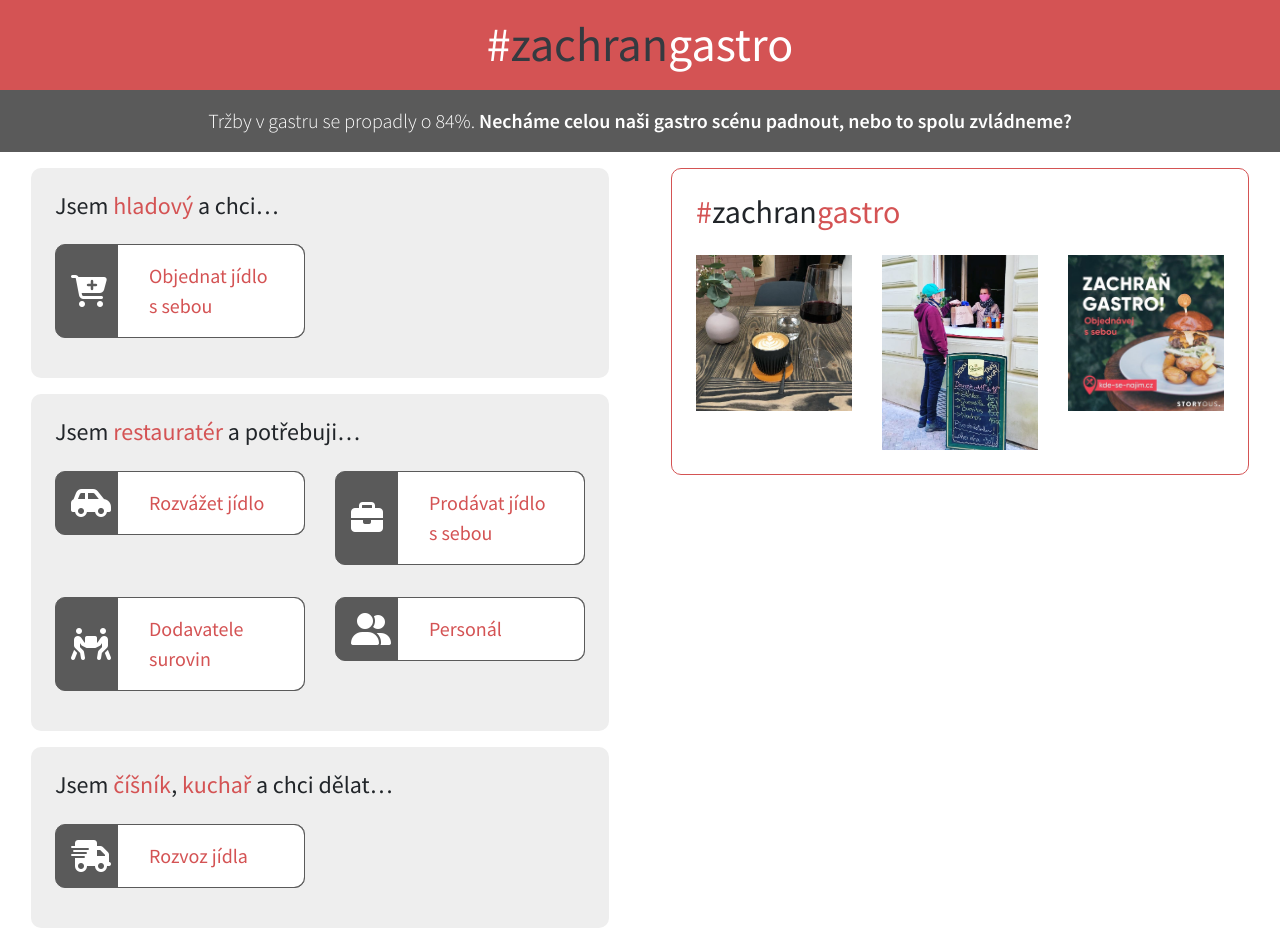
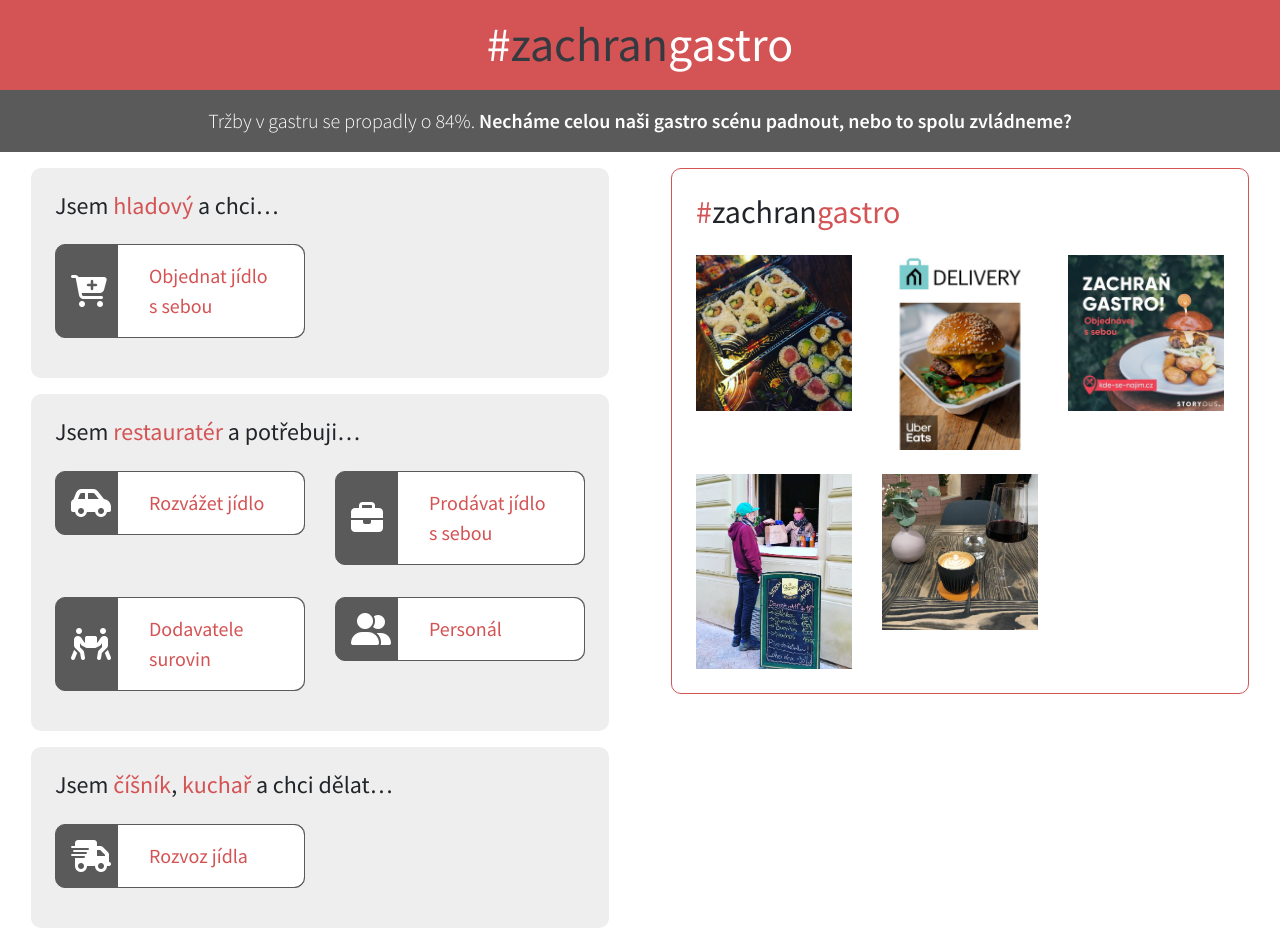
Before and after one commit to Storyous/zachrangastro, a Vue app: page / in a window 1280 px wide. Built offline with nearby package versions, Linux system fonts and the light colour scheme.

Commit message:
add Insta images, better UX - hover on links

```diff
--- a/src/components/GuidePost.vue
+++ b/src/components/GuidePost.vue
@@ -132,6 +132,7 @@ export default {};
     border-radius: 10px;
     border: 1px solid #5a5a5a;
     margin: 1rem 0 1rem 0;
+    cursor: pointer;
 
     .icon-section {
       border-radius: 10px 0 0 10px;
@@ -147,6 +148,8 @@ export default {};
     }
 
     &:hover {
+      background-color: darken(#5a5a5a, 15%);
+
       .text-section,
       .text-section:hover {
         background-color: #f8f8f8 !important;
@@ -155,6 +158,11 @@ export default {};
       p,
       p:hover {
         color: darken(#d45354, 20%);
+      }
+
+      .fas,
+      .fas:hover {
+        color: #f8f8f8 !important;
       }
     }
   }
--- a/src/components/InstagramFeed.vue
+++ b/src/components/InstagramFeed.vue
@@ -8,11 +8,13 @@
       </h2>
       <div class="row">
         <div
-          v-for="post of posts"
+          v-for="post of posts.slice().reverse()"
           :key="post.id"
           class="d-block col-sm-6 col-md-4 col-lg-4 image-wrapper pt-4"
         >
-          <img :src="require(`@/assets/img/${post.image}`)" />
+          <a :href="`${post.link}`">
+            <img :src="require(`@/assets/img/${post.image}`)" />
+          </a>
         </div>
       </div>
     </div>
@@ -26,15 +28,28 @@ export default {
       posts: [
         {
           id: 1,
-          image: "gastro_1.jpg"
+          image: "gastro_1.jpg",
+          link: "https://www.instagram.com/p/B92KjKWnzE9/"
         },
         {
           id: 2,
-          image: "gastro_2.jpg"
+          image: "gastro_2.jpg",
+          link: "https://www.instagram.com/p/B91sXysHAnF/"
         },
         {
           id: 3,
-          image: "gastro_3.jpg"
+          image: "gastro_3.jpg",
+          link: "https://www.instagram.com/p/B92Jp3cHh6I/"
+        },
+        {
+          id: 4,
+          image: "gastro_4.jpg",
+          link: "https://www.instagram.com/p/B985P9xD_2A/"
+        },
+        {
+          id: 5,
+          image: "gastro_5.jpg",
+          link: "https://www.instagram.com/p/B986Y0GJVm2/"
         }
       ]
     };
@@ -54,7 +69,18 @@ export default {
   }
 
   .image-wrapper {
+    // overflow: hidden;
+
+    &:hover {
+      img {
+        border: 1px solid transparent;
+      }
+    }
     img {
+      // object-fit: cover;
+      // height: 100%;
+      // left: 0;
+      // position: absolute;
       width: 100%;
     }
   }
```
Also changed, not shown: src/assets/img/gastro_4.jpg (added), src/assets/img/gastro_5.jpg (added).
